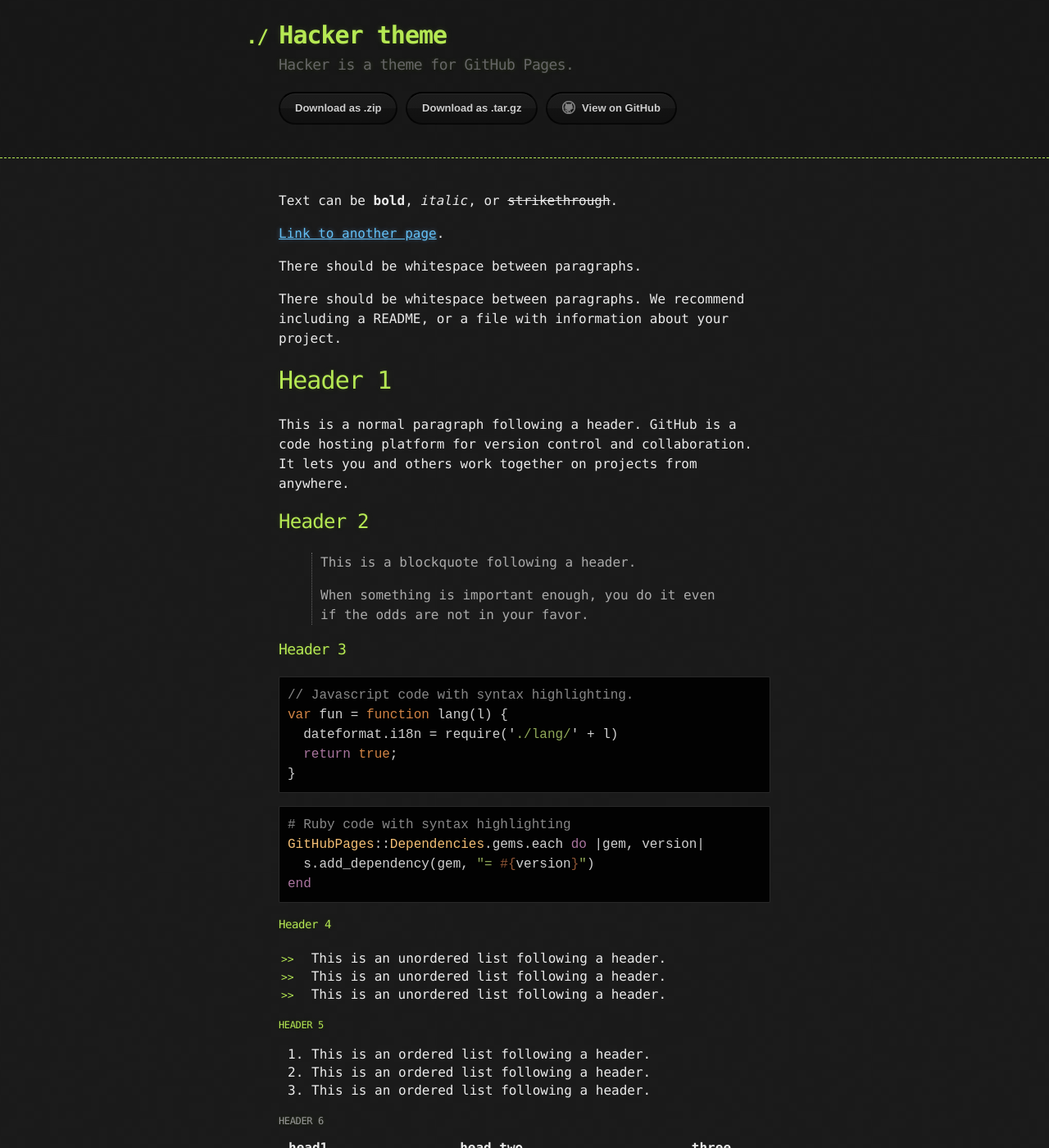
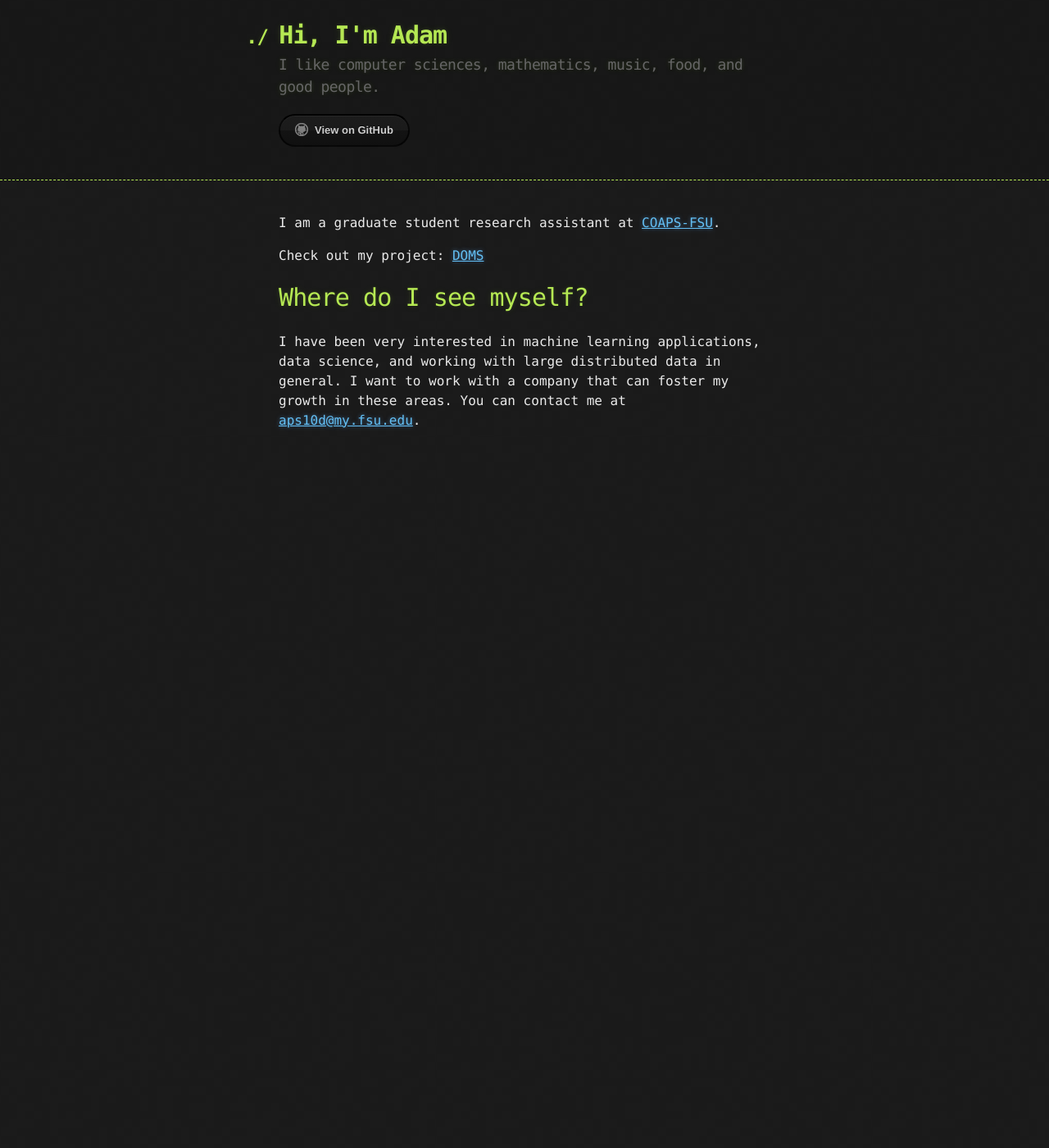
Before and after one commit to spanishgum/spanishgum.github.io, a Jekyll site: the page built from index.md, in a window 1280 px wide and 1400 px high. Shown: the whole window at 82% size. Built offline with Jekyll 4.4.1, drawn with Linux system fonts in a browser that asks for light colours; some of the changed text lies outside the part shown.

Commit message:
Removed the templated content from index.md. Added a coulpe small things about myself and relevant links to my work.

````diff
--- a/_config.yml
+++ b/_config.yml
@@ -1,5 +1,5 @@
-title: Hacker theme
-description: Hacker is a theme for GitHub Pages.
-show_downloads: true
-google_analytics:
-theme:
+title: Hi, I'm Adam
+description: I like computer sciences, mathematics, music, food, and good people.
+show_downloads: false
+google_analytics: false
+theme: Hacker
--- a/index.md
+++ b/index.md
@@ -2,122 +2,10 @@
 layout: default
 ---
 
-Text can be **bold**, _italic_, or ~~strikethrough~~.
+I am a graduate student research assistant at [COAPS-FSU](http://coaps.fsu.edu/).
 
-[Link to another page](another-page).
+Check out my project: [DOMS](http://doms.coaps.fsu.edu)
 
-There should be whitespace between paragraphs.
+# [](#header-1)Where do I see myself?
 
-There should be whitespace between paragraphs. We recommend including a README, or a file with information about your project.
-
-# [](#header-1)Header 1
-
-This is a normal paragraph following a header. GitHub is a code hosting platform for version control and collaboration. It lets you and others work together on projects from anywhere.
-
-## [](#header-2)Header 2
-
-> This is a blockquote following a header.
->
-> When something is important enough, you do it even if the odds are not in your favor.
-
-### [](#header-3)Header 3
-
-```js
-// Javascript code with syntax highlighting.
-var fun = function lang(l) {
-  dateformat.i18n = require('./lang/' + l)
-  return true;
-}
-```
-
-```ruby
-# Ruby code with syntax highlighting
-GitHubPages::Dependencies.gems.each do |gem, version|
-  s.add_dependency(gem, "= #{version}")
-end
-```
-
-#### [](#header-4)Header 4
-
-*   This is an unordered list following a header.
-*   This is an unordered list following a header.
-*   This is an unordered list following a header.
-
-##### [](#header-5)Header 5
-
-1.  This is an ordered list following a header.
-2.  This is an ordered list following a header.
-3.  This is an ordered list following a header.
-
-###### [](#header-6)Header 6
-
-| head1        | head two          | three |
-|:-------------|:------------------|:------|
-| ok           | good swedish fish | nice  |
-| out of stock | good and plenty   | nice  |
-| ok           | good `oreos`      | hmm   |
-| ok           | good `zoute` drop | yumm  |
-
-### There's a horizontal rule below this.
-
-* * *
-
-### Here is an unordered list:
-
-*   Item foo
-*   Item bar
-*   Item baz
-*   Item zip
-
-### And an ordered list:
-
-1.  Item one
-1.  Item two
-1.  Item three
-1.  Item four
-
-### And a nested list:
-
-- level 1 item
-  - level 2 item
-  - level 2 item
-    - level 3 item
-    - level 3 item
-- level 1 item
-  - level 2 item
-  - level 2 item
-  - level 2 item
-- level 1 item
-  - level 2 item
-  - level 2 item
-- level 1 item
-
-### Small image
-
-![](https://assets-cdn.github.com/images/icons/emoji/octocat.png)
-
-### Large image
-
-![](https://guides.github.com/activities/hello-world/branching.png)
-
-
-### Definition lists can be used with HTML syntax.
-
-<dl>
-<dt>Name</dt>
-<dd>Godzilla</dd>
-<dt>Born</dt>
-<dd>1952</dd>
-<dt>Birthplace</dt>
-<dd>Japan</dd>
-<dt>Color</dt>
-<dd>Green</dd>
-</dl>
-
-```
-Long, single-line code blocks should not wrap. They should horizontally scroll if they are too long. This line should be long enough to demonstrate this.
-```
-
-```
-The final element.
-```
+I have been very interested in machine learning applications, data science, and working with large distributed data in general. I want to work with a company that can foster my growth in these areas. You can contact me at [aps10d@my.fsu.edu](mailto:aps10d@my.fsu.edu).
````
